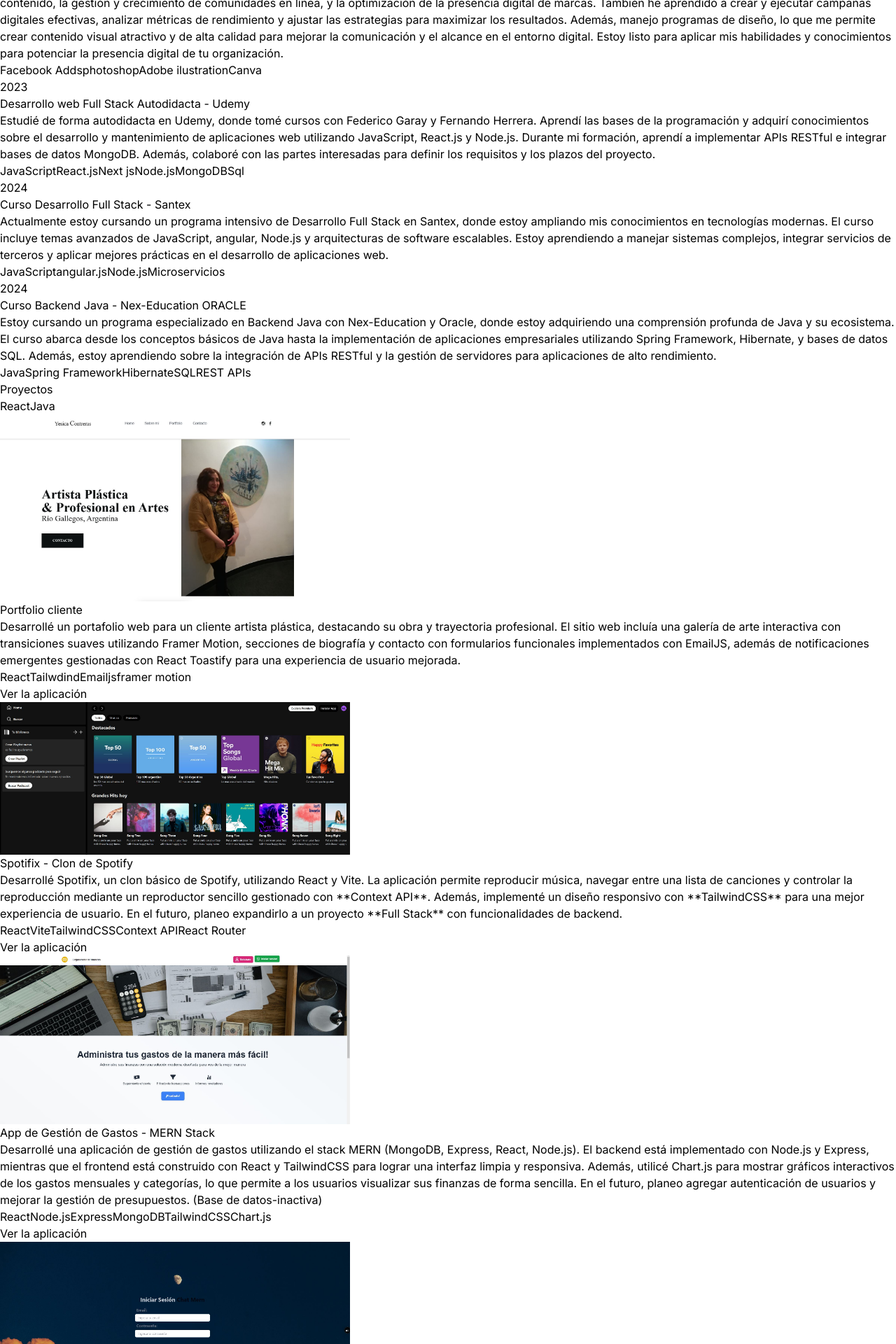
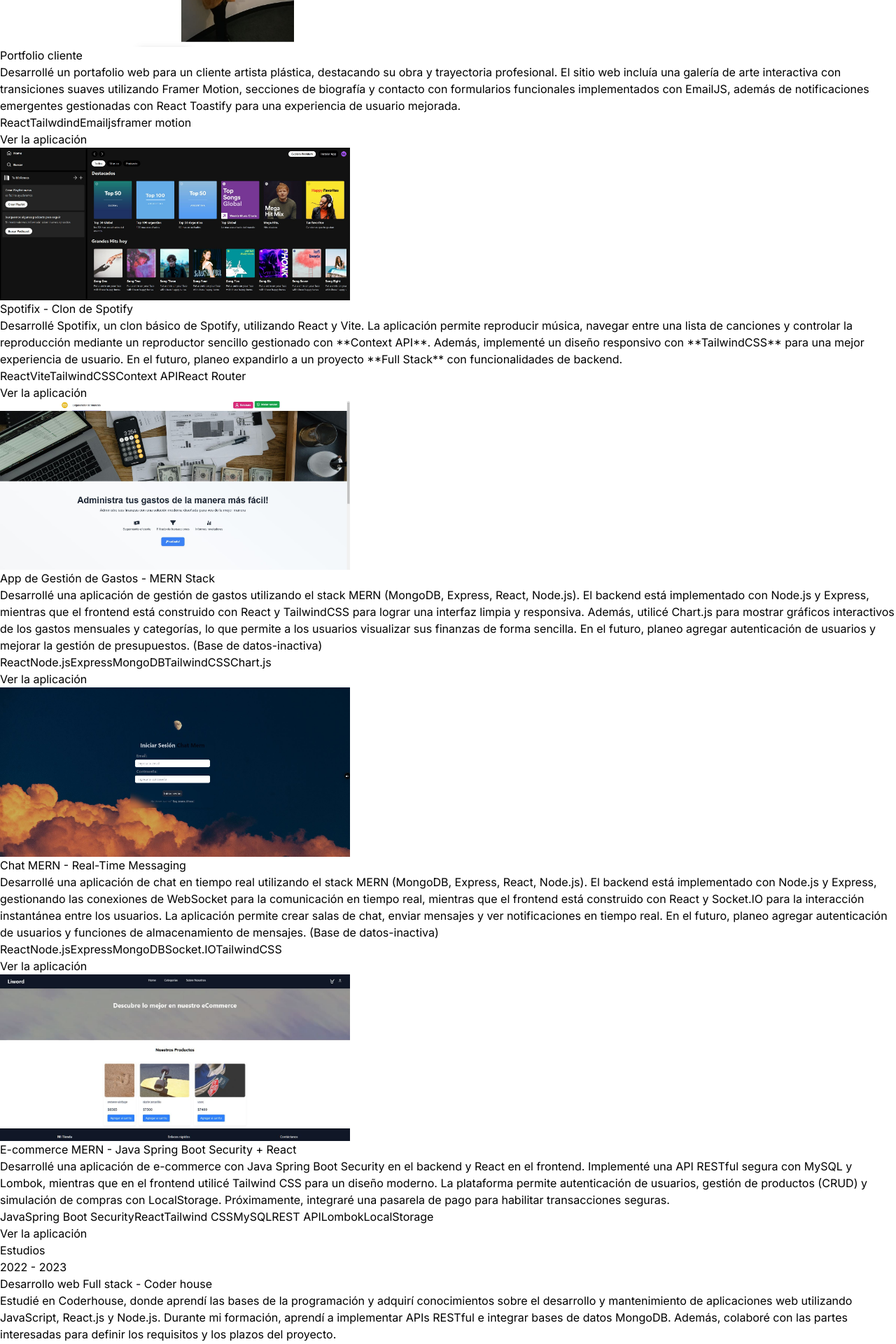
Before and after one commit to NicolasLaime/portfolio-NicolasLaime, a React (Vite) app: page / in a window 1280 px wide. Shown: the part 3240-5160 px from the top of the page at 70% size. Built offline with nearby package versions, Linux system fonts and the light colour scheme.

Commit message:
actualizamos cv-14/03/25

```diff
--- a/src/App.jsx
+++ b/src/App.jsx
@@ -20,8 +20,8 @@
         <Hero />
         <SobreMi />
         <Tecnologias/>
+        <Proyectos/>
         <Experiencia/>
-        <Proyectos/>
         <Contacto/>
       </div>
 
--- a/src/componentes/Proyectos.jsx
+++ b/src/componentes/Proyectos.jsx
@@ -1,4 +1,4 @@
-import React, { useState } from 'react'
+import { useState } from 'react'
 import { PROYECTOS } from '../data/constantes'
 import { motion } from 'framer-motion'
 
@@ -61,7 +61,7 @@
                 <p className='mb-4 text-neutral-400'>{proyecto.descripcion}</p>
                 {/* Evitar error: si `Tecnologias` no existe, usar array vacío */}
                 {(proyecto.Tecnologias || []).map((tech, i) => (
-                  <span key={i} className='mr-2 rounded bg-neutral-900 px-2 py-1 text-sm font-medium text-purple-400'>
+                  <span key={i} className='mr-3 rounded bg-neutral-900  px-3 py-1  text-sm font-medium text-purple-400'>
                     {tech}
                   </span>
                 ))}
--- a/src/data/constantes.js
+++ b/src/data/constantes.js
@@ -36,21 +36,12 @@
 
   },
   {
-    año: "2024",
-    rol: "Curso Desarrollo Full Stack",
-    compania: "Santex",
-    descripcion: `Actualmente estoy cursando un programa intensivo de Desarrollo Full Stack en Santex, donde estoy ampliando mis conocimientos en tecnologías modernas. El curso incluye temas avanzados de JavaScript, angular, Node.js y arquitecturas de software escalables. Estoy aprendiendo a manejar sistemas complejos, integrar servicios de terceros y aplicar mejores prácticas en el desarrollo de aplicaciones web.`,
-    Tecnologias: ["JavaScript", "angular.js", "Node.js", "Microservicios"],
-
-  },
-  {
-    año: "2024",
-    rol: "Curso Backend Java",
-    compania: "Nex-Education ORACLE",
-    descripcion: `Estoy cursando un programa especializado en Backend Java con Nex-Education y Oracle, donde estoy adquiriendo una comprensión profunda de Java y su ecosistema. El curso abarca desde los conceptos básicos de Java hasta la implementación de aplicaciones empresariales utilizando Spring Framework, Hibernate, y bases de datos SQL. Además, estoy aprendiendo sobre la integración de APIs RESTful y la gestión de servidores para aplicaciones de alto rendimiento.`,
-    Tecnologias: ["Java", "Spring Framework", "Hibernate", "SQL", "REST APIs"],
-
-  },
+    "año": "2024",
+    "rol": "Curso Backend Java",
+    "compania": "Nex-Education ORACLE",
+    "descripcion": "Completé un programa especializado en Backend Java con Nex-Education y Oracle, adquiriendo una comprensión profunda de Java y su ecosistema. El curso abarcó desde los fundamentos del lenguaje hasta la implementación de aplicaciones empresariales con Spring Framework, Hibernate y bases de datos SQL. Además, desarrollé habilidades en la integración de APIs RESTful y la gestión de servidores para aplicaciones de alto rendimiento.",
+    "Tecnologias": ["Java", "Spring Framework", "Hibernate", "SQL", "REST APIs"]
+}
 
 ];
 
```
